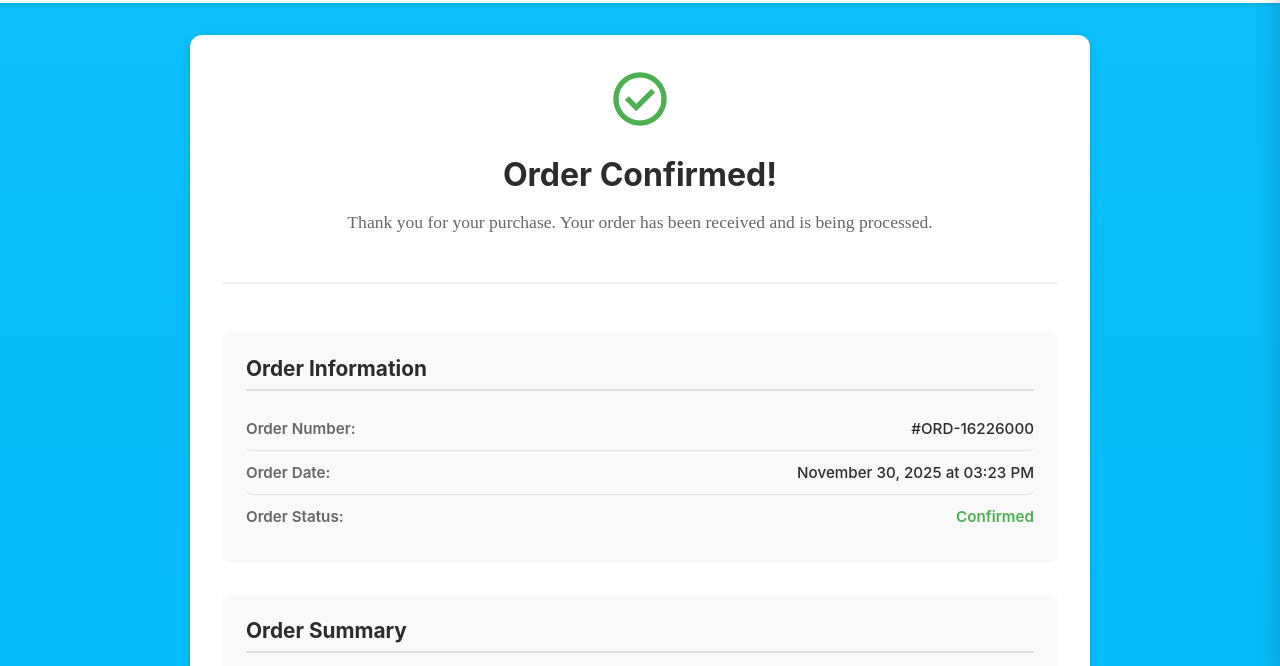
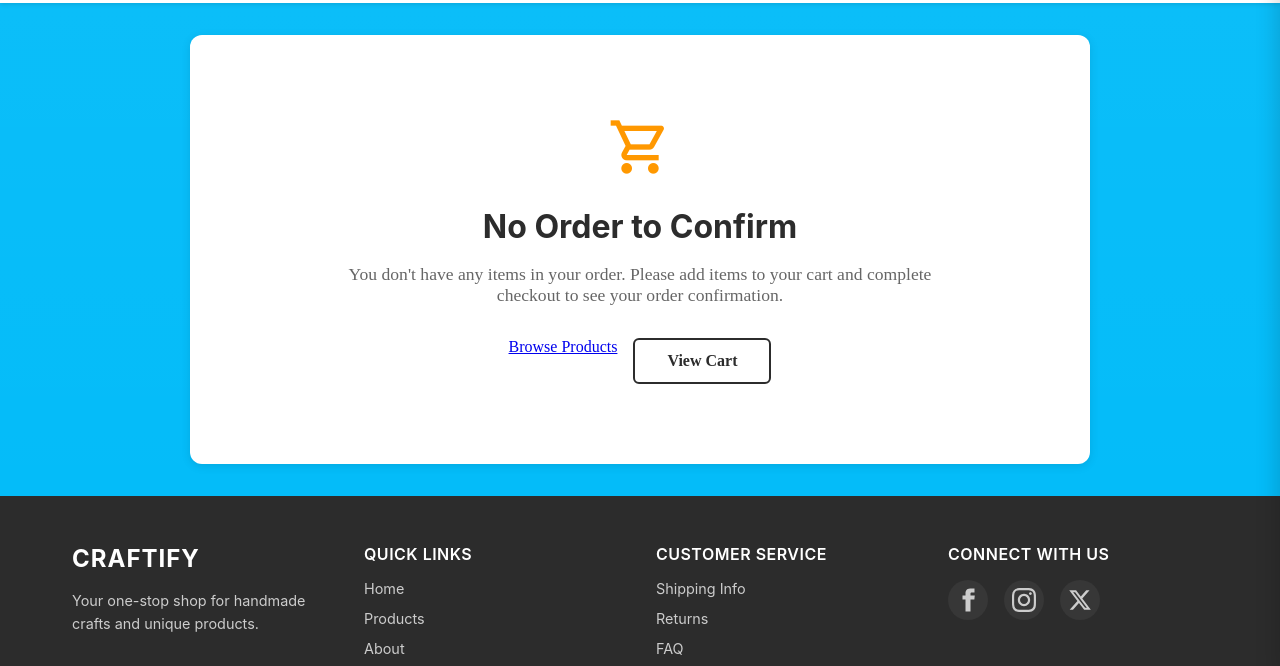
Before and after one commit to i220637-dev/i220637_i253025_FinalProject_IICT, a plain HTML site: page confirmation.html in a window 1280 px wide. Shown: the part 124-790 px from the top of the page. Drawn offline with nearby package versions, Linux system fonts and the light colour scheme.

Commit message:
Add order validation: show 'No order to confirm' message if cart is empty

```diff
--- a/confirmation.html
+++ b/confirmation.html
@@ -90,6 +90,20 @@
     <!-- Main Content -->
     <main class="main-content">
         <div class="confirmation-container">
+            <!-- This will be populated by JavaScript -->
+            <div id="noOrderMessage" class="no-order-message" style="display: none;">
+                <div class="no-order-icon">
+                    <span class="material-symbols-outlined" style="font-size: 64px; color: #FF9800;">shopping_cart</span>
+                </div>
+                <h1 class="no-order-title">No Order to Confirm</h1>
+                <p class="no-order-text">You don't have any items in your order. Please add items to your cart and complete checkout to see your order confirmation.</p>
+                <div class="no-order-actions">
+                    <a href="products.html" class="btn-yellow">Browse Products</a>
+                    <a href="shopping-cart.html" class="btn-outline">View Cart</a>
+                </div>
+            </div>
+
+            <div id="confirmationContent" class="confirmation-content" style="display: none;">
                 <div class="confirmation-header">
                     <div class="confirmation-icon">
                         <span class="material-symbols-outlined" style="font-size: 64px; color: #4CAF50;">check_circle</span>
@@ -150,6 +164,7 @@
                     <div class="confirmation-actions">
                         <a href="products.html" class="btn-yellow">Continue Shopping</a>
                         <a href="user.html" class="btn-outline">View Order History</a>
+                    </div>
                 </div>
             </div>
         </div>
@@ -327,6 +342,36 @@
             color: white;
         }
 
+        .no-order-message {
+            text-align: center;
+            padding: 3rem 2rem;
+        }
+
+        .no-order-icon {
+            margin-bottom: 1.5rem;
+        }
+
+        .no-order-title {
+            font-size: 2rem;
+            color: #2c2c2c;
+            margin-bottom: 1rem;
+        }
+
+        .no-order-text {
+            color: #666;
+            font-size: 1.1rem;
+            margin-bottom: 2rem;
+            max-width: 600px;
+            margin-left: auto;
+            margin-right: auto;
+        }
+
+        .no-order-actions {
+            display: flex;
+            gap: 1rem;
+            justify-content: center;
+        }
+
         @media (max-width: 768px) {
             .confirmation-container {
                 margin: 1rem;
--- a/scripts/main.js
+++ b/scripts/main.js
@@ -951,16 +951,6 @@ function removeCartItemById(productId) {
 
 // Load confirmation page details
 function loadConfirmationDetails() {
-    // Generate order number
-    const orderNumber = 'ORD-' + Date.now().toString().slice(-8);
-    const orderDate = new Date().toLocaleDateString('en-US', {
-        year: 'numeric',
-        month: 'long',
-        day: 'numeric',
-        hour: '2-digit',
-        minute: '2-digit'
-    });
-
     // Get order data from localStorage or URL params
     const urlParams = new URLSearchParams(window.location.search);
     const orderData = urlParams.get('orderData');
@@ -982,6 +972,31 @@ function loadConfirmationDetails() {
         // Fallback to localStorage cart
         cart = getCart();
     }
+
+    // Check if there's actually an order
+    const noOrderMessage = document.getElementById('noOrderMessage');
+    const confirmationContent = document.getElementById('confirmationContent');
+
+    if (!cart || cart.length === 0) {
+        // No order - show "nothing to ship" message
+        if (noOrderMessage) noOrderMessage.style.display = 'block';
+        if (confirmationContent) confirmationContent.style.display = 'none';
+        return; // Exit early - don't process order details
+    }
+
+    // There is an order - show confirmation details
+    if (noOrderMessage) noOrderMessage.style.display = 'none';
+    if (confirmationContent) confirmationContent.style.display = 'block';
+
+    // Generate order number
+    const orderNumber = 'ORD-' + Date.now().toString().slice(-8);
+    const orderDate = new Date().toLocaleDateString('en-US', {
+        year: 'numeric',
+        month: 'long',
+        day: 'numeric',
+        hour: '2-digit',
+        minute: '2-digit'
+    });
 
     // Update order number and date
     const orderNumberEl = document.getElementById('orderNumber');
@@ -1012,9 +1027,6 @@ function loadConfirmationDetails() {
     // Display order items
     const itemsContainer = document.getElementById('orderItemsContainer');
     if (itemsContainer) {
-        if (cart.length === 0) {
-            itemsContainer.innerHTML = '<p>No items in this order.</p>';
-        } else {
         itemsContainer.innerHTML = cart.map(item => `
             <div class="order-item">
                 <div class="item-info">
@@ -1024,7 +1036,6 @@ function loadConfirmationDetails() {
                 <div class="item-total">$${(item.price * item.quantity).toFixed(2)}</div>
             </div>
         `).join('');
-        }
     }
 
     // Display shipping information
@@ -1043,7 +1054,7 @@ function loadConfirmationDetails() {
         }
     }
 
-    // Clear cart after displaying confirmation
+    // Clear cart after displaying confirmation (only if there was an actual order)
     saveCart([]);
     updateCartCount();
 }
```
Lines whose indentation alone changed are shown as unchanged.
